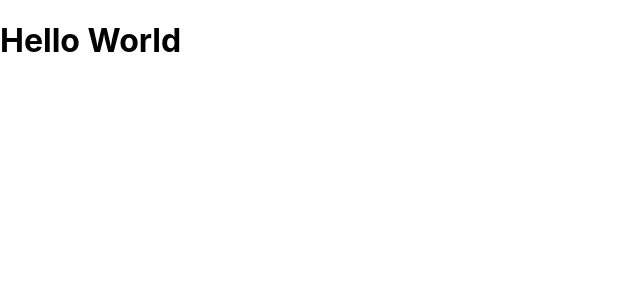
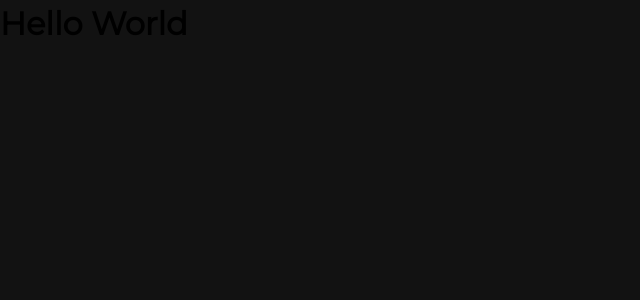
Before and after one commit to f-ernanda/movie-app, a React (Vite) app in the folder frontend/: page / in a window 1280 px wide. Shown: the top 300 px of the page, without its empty margins (0-640 px from the left). Built offline with nearby package versions, Linux system fonts and the light colour scheme.

Commit message:
Add base CSS

```diff
--- a/frontend/src/index.css
+++ b/frontend/src/index.css
@@ -1,13 +1,48 @@
+@import url('https://fonts.googleapis.com/css2?family=Montserrat&display=swap');
+
+:root {
+  --color-white: #faf9f6;
+  --color-black: #121212;
+  --color-primary: #cb504c;
+}
+
+*,
+*::before,
+*::after {
+  box-sizing: border-box;
+  margin: 0;
+  padding: 0;
+}
+
+html, body {
+  background-color: var(--color-black);
+  height: 100%;
+}
+
 body {
-  margin: 0;
-  font-family: -apple-system, BlinkMacSystemFont, 'Segoe UI', 'Roboto', 'Oxygen',
-    'Ubuntu', 'Cantarell', 'Fira Sans', 'Droid Sans', 'Helvetica Neue',
-    sans-serif;
+  font-family: 'Montserrat', sans-serif;
+  line-height: 1.5;
   -webkit-font-smoothing: antialiased;
   -moz-osx-font-smoothing: grayscale;
 }
 
-code {
-  font-family: source-code-pro, Menlo, Monaco, Consolas, 'Courier New',
-    monospace;
+a, button {
+  cursor: revert;
 }
+
+img, picture, video, canvas, svg {
+  display: block;
+  max-width: 100%;
+}
+
+input, button, textarea, select {
+  font: inherit;
+}
+
+p, h1, h2, h3, h4, h5, h6 {
+  overflow-wrap: break-word;
+}
+
+#root {
+  isolation: isolate;
+}
```
